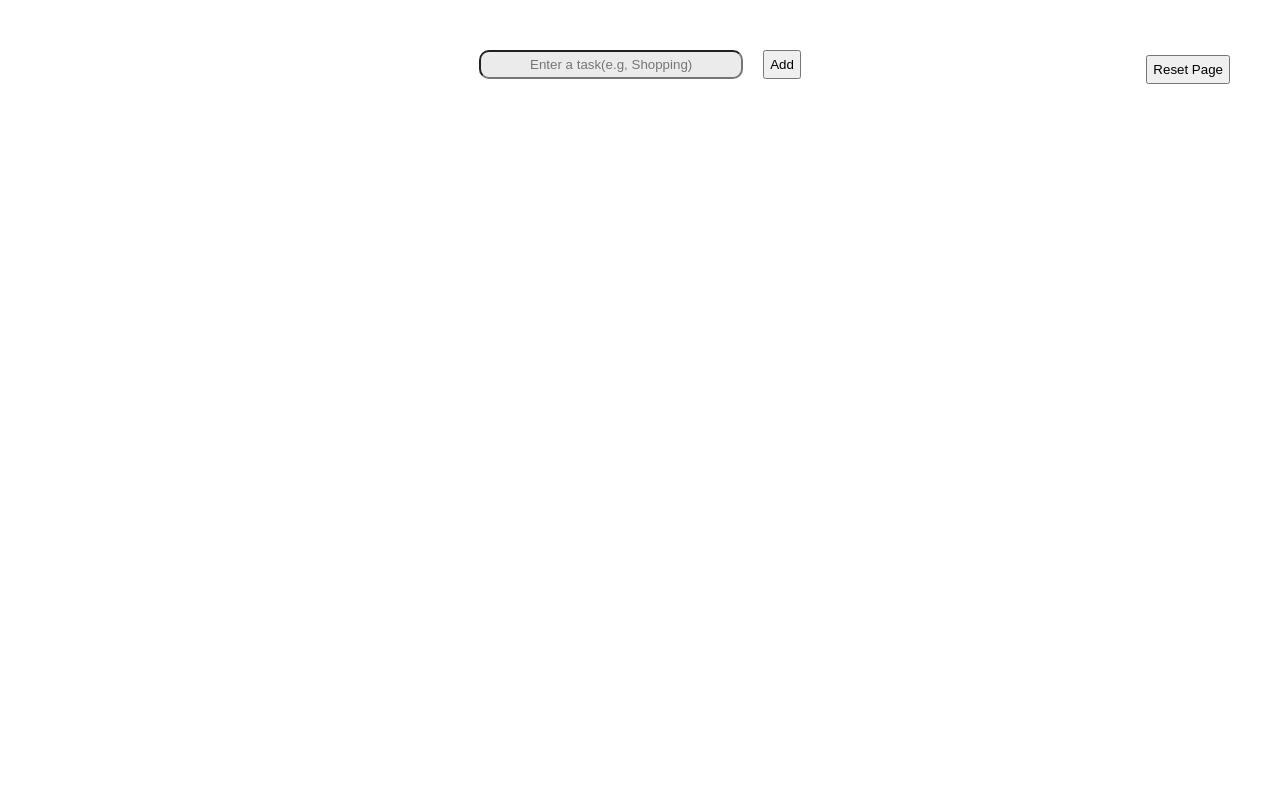
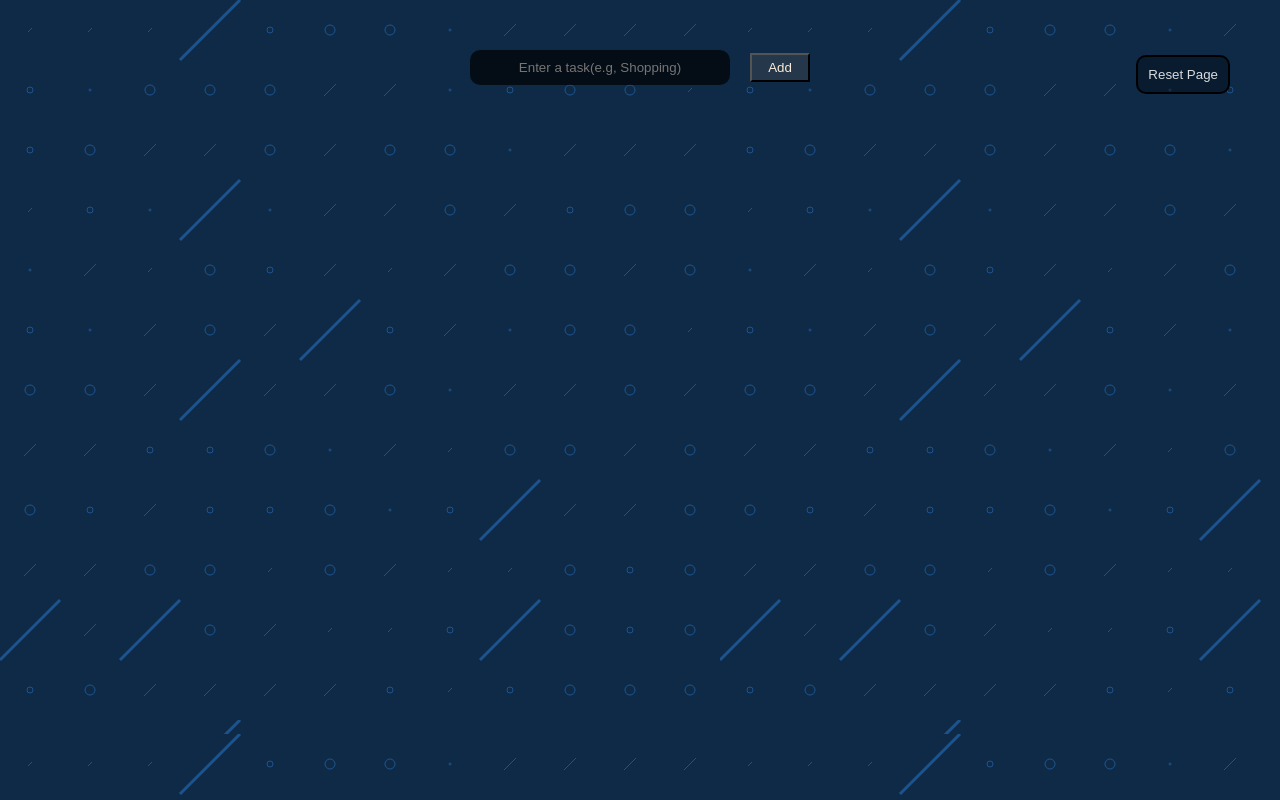
Before and after one commit to NeerajSati/to-do-app, a React (Create React App) app: page / in a window 1280 px wide. Built offline with nearby package versions, Linux system fonts and the light colour scheme.

Commit message:
Designing Done

```diff
--- a/src/components/ToDoApp.jsx
+++ b/src/components/ToDoApp.jsx
@@ -21,11 +21,11 @@ function ToDoApp() {
     const [list,setList] = useState(getList());
     const [doneList,setDoneList] = useState(getDoneList());
     const [currTask,setCurrTask] = useState("");
-    const handleSubmit = (e) =>{
+    const handleSubmit = () =>{
         if(currTask){
             setList(list => [currTask, ...list]);
+            setCurrTask("");
         }
-        e.target.value = "";
     }
     const handleCompleted = (id) =>{
         setDoneList(doneList => [list[id], ...doneList]);
@@ -49,12 +49,12 @@ function ToDoApp() {
     <div className='todoapp'>
         <button className='resetBtn' onClick={handleReset}>Reset Page</button>
         <div className='inputHalf'>
-            <input className="taskInput" type="text" placeholder='Enter a task(e.g, Shopping)' onChange = {(e)=>setCurrTask(e.target.value)} onKeyPress={(e) => {
+            <input className="taskInput" type="text" placeholder='Enter a task(e.g, Shopping)' value = {currTask} onChange = {(e)=>setCurrTask(e.target.value)} onKeyPress={(e) => {
                 if (e.key === "Enter") {
-                    handleSubmit(e);
+                    handleSubmit();
                 }
             }}></input>
-            <button className="taskSubmit" onClick={(e)=>handleSubmit(e)}>Add</button>
+            <button className="taskSubmit" onClick={handleSubmit}>Add</button>
         </div>
         <div className='taskHalf'>
             {
--- a/src/components/todoapp.css
+++ b/src/components/todoapp.css
@@ -6,35 +6,50 @@
     align-items: center;
 }
 .resetBtn{
-    padding: 5px;
+    padding: 10px;
+    border-radius: 10px;
     position: absolute;
     top: 55px;
     right: 50px;
+    cursor: pointer;
+    background-color: transparent;
+    border: 2px solid black;
+    color: rgba(245, 245, 245, 0.881);
+    background-color: rgba(0, 0, 0, 0.345);
 }
 .taskInput{
     width: 200px;
     text-align: center;
-    padding: 5px 30px 5px 30px;
+    padding: 10px 30px 10px 30px;
     border-radius: 10px;
-    background-color: rgba(0, 0, 0, 0.079);
+    background-color: rgba(0, 0, 0, 0.683);
+    outline: none;
+    border: none;
+    color: white;
 }
 .taskSubmit{
     padding: 5px;
+    width: 60px;
     margin-left: 20px;
     cursor: pointer;
+    background-color: rgba(81, 81, 81, 0.349);
+    color: antiquewhite;
 }
 .taskHalf{
     padding-top: 10px;
     flex-direction: column;
 }
 .singleTask{
-    background-color: rgb(210, 210, 210);
+    background-color: rgb(131, 158, 191);
+    color: black;
     width: 250px;
     margin-right: 60px;
     text-align: center;
     padding: 5px;
     margin-top: 10px;
+    cursor: pointer;
 }
 .singleTaskCompleted{
+    color: rgb(255, 212, 137);
     background-color: rgb(59, 59, 59);
 }
--- a/src/index.css
+++ b/src/index.css
@@ -3,6 +3,8 @@
   padding: 0;
 }
 .App{
-  width: 100%;
-  min-height: 100%;
+  width: 100vw;
+  min-height: 100vh;
+  background-image: url('./images/Background.svg');
+  color: wheat;
 }
```
Also changed, not shown: src/images/Background.svg (added).
